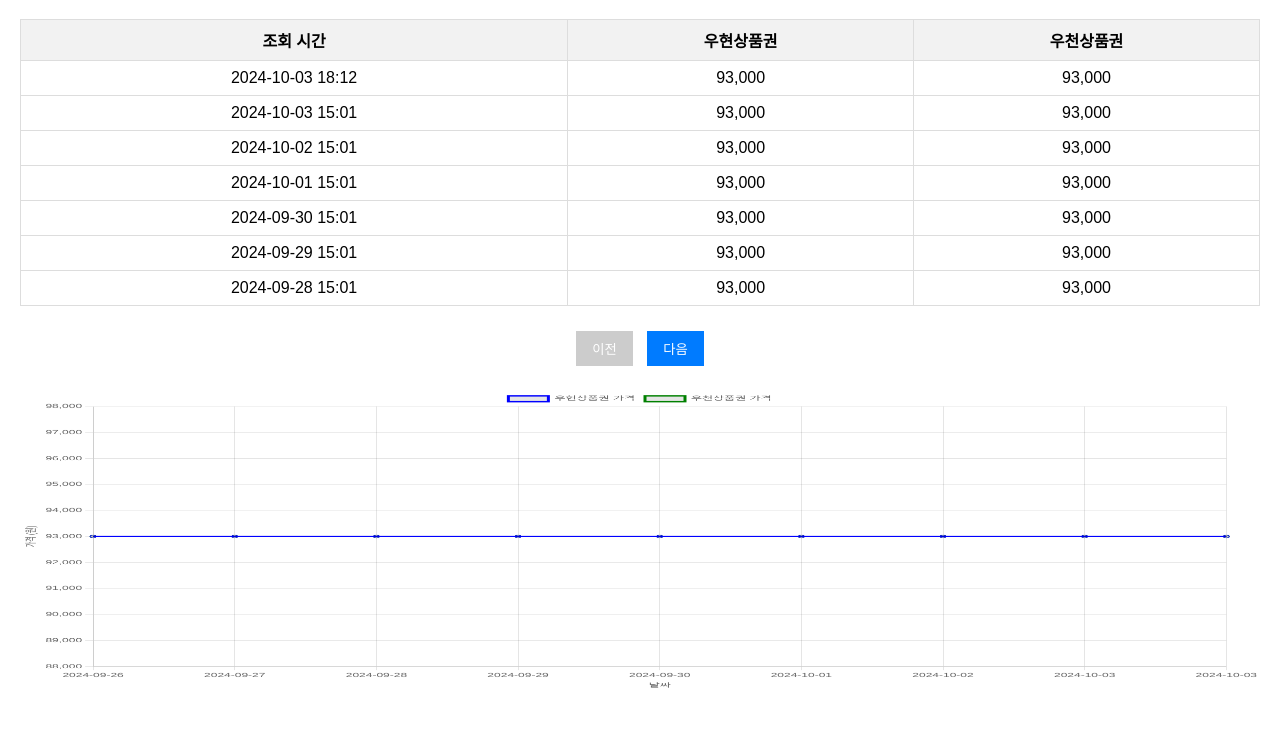
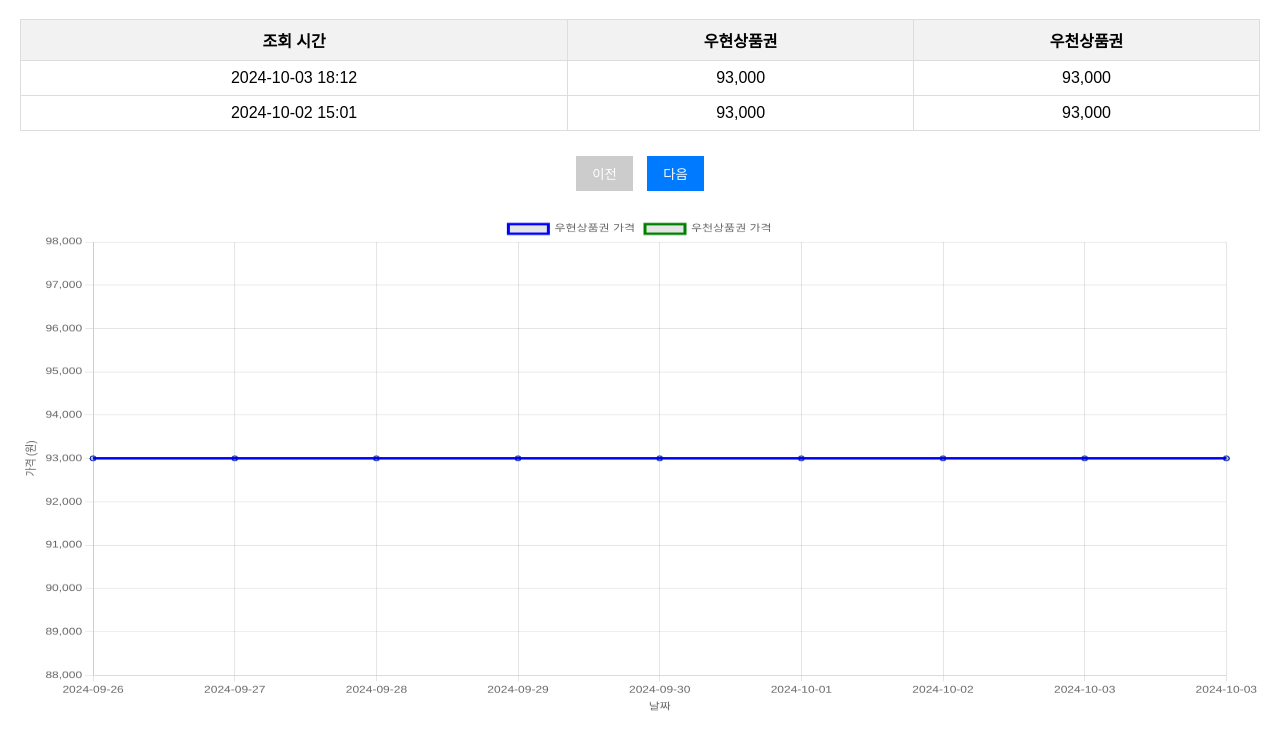
Before and after one commit to nhhanaro/nhhanaro, a plain HTML site: page index.html in a window 1280 px wide. Shown: the part 70-806 px from the top of the page. Drawn offline with nearby package versions, Linux system fonts and the light colour scheme.

Commit message:
Update index.html

```diff
--- a/index.html
+++ b/index.html
@@ -69,7 +69,7 @@
         @media (min-width: 601px) {
             canvas {
                 width: 100% !important;
-                height: 300px !important; /* 차트 크기 줄임 */
+                height: 500px !important; /* 차트 크기를 더 키움 */
             }
         }
     </style>
@@ -174,6 +174,42 @@
                 .catch(error => console.error('데이터를 불러오는 중 오류 발생:', error));
         }
 
+        // 전일 데이터 필터링 로직
+        function getPreviousDayData(data, currentDate) {
+            let filteredData = [];
+            let limit = 0; // 무한 루프 방지
+
+            // 전일 데이터(15:00-15:59) 필터링
+            while (filteredData.length === 0 && limit < 20) {
+                const dateString = currentDate.toISOString().split('T')[0];
+
+                // 15:00~15:59 사이 데이터를 먼저 찾음
+                let dayData = data.filter(entry => {
+                    const [datePart, timePart] = entry.조회_시간.split(' ');
+                    return datePart === dateString && timePart >= '15:00' && timePart <= '15:59';
+                });
+
+                // 15:00~15:59 데이터가 없으면 가장 최신 데이터 가져옴
+                if (dayData.length === 0) {
+                    dayData = data.filter(entry => entry.조회_시간.split(' ')[0] === dateString);
+                    if (dayData.length > 0) {
+                        dayData = [dayData[dayData.length - 1]]; // 해당 날짜의 가장 최신 데이터
+                    }
+                }
+
+                // 데이터를 찾았으면 추가
+                if (dayData.length > 0) {
+                    filteredData.push(dayData[0]);
+                }
+
+                // 다음 전일자로 이동
+                currentDate.setDate(currentDate.getDate() - 1);
+                limit++;
+            }
+
+            return filteredData;
+        }
+
         // 표 데이터를 페이지별로 나누어 표시
         function paginateTable(data) {
             const tableBody = document.querySelector('#dataTable tbody');
@@ -183,7 +219,16 @@
             const end = start + itemsPerPage;
             const pageData = data.slice(start, end);
 
-            pageData.forEach(entry => {
+            // 최근 일자의 데이터는 맨 위, 그다음 전일 15:00 - 15:59 데이터를 표시
+            const todayData = [pageData[0]]; // 첫 번째 행에 최근 데이터
+            let currentDate = new Date(todayData[0].조회_시간.split(' ')[0]);
+            currentDate.setDate(currentDate.getDate() - 1); // 전일자로 설정
+
+            const previousDayData = getPreviousDayData(data, currentDate); // 전일자 데이터 찾기
+
+            const displayData = [...todayData, ...previousDayData]; // 오늘 데이터 + 전일 데이터로 구성
+
+            displayData.forEach(entry => {
                 const row = document.createElement('tr');
                 row.innerHTML = `
                     <td>${entry.조회_시간}</td>
@@ -213,8 +258,8 @@
         });
 
         // 1시간마다 데이터를 새로 불러와서 업데이트
-        setInterval(loadData, 3600000);
-        loadData(); // 페이지 로드 시 즉시 데이터를 로드
+        setInterval(loadData, 3600000);  // 1시간마다 새로고침
+        loadData();  // 페이지 로드 시 즉시 데이터를 로드
     </script>
 </body>
 </html>
```
